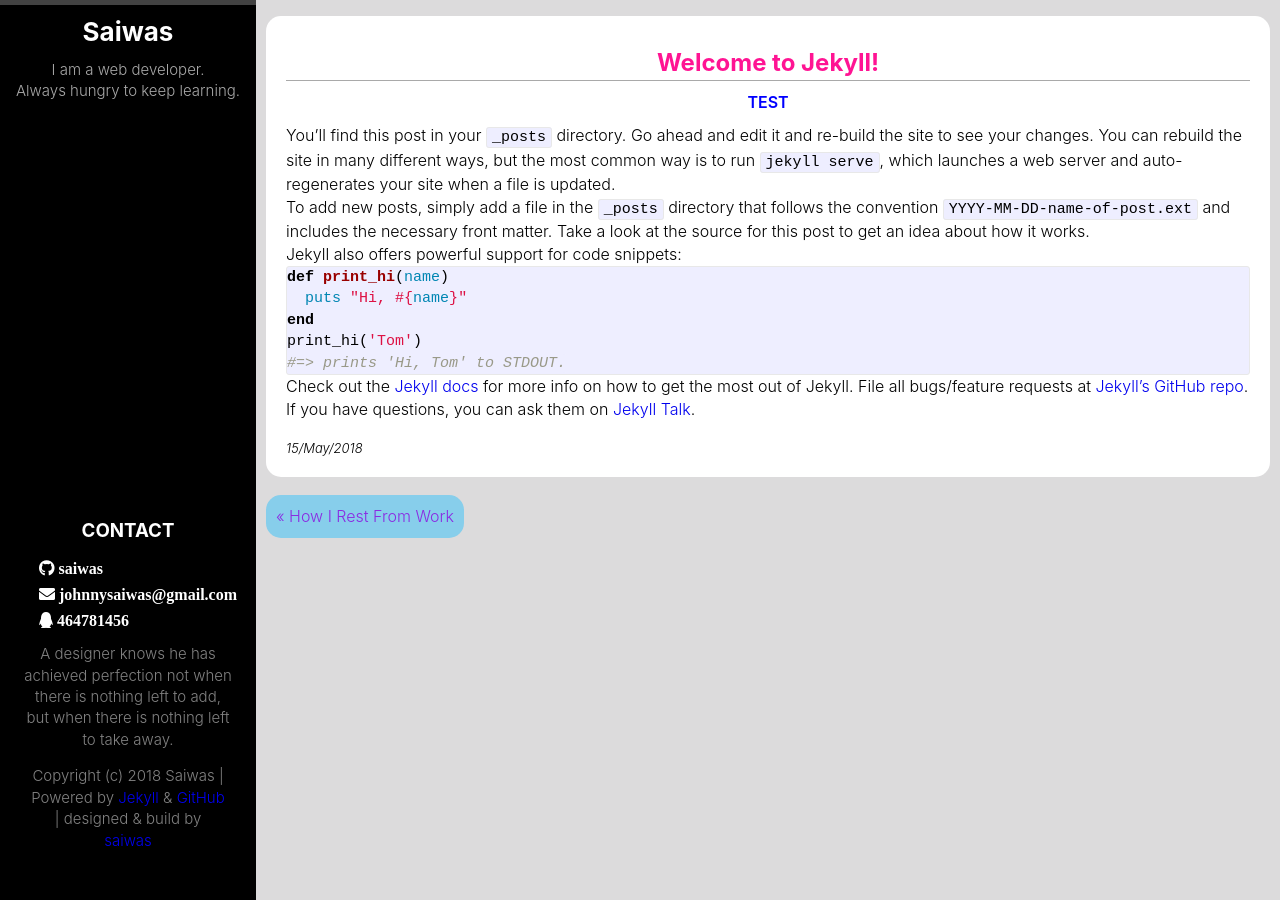
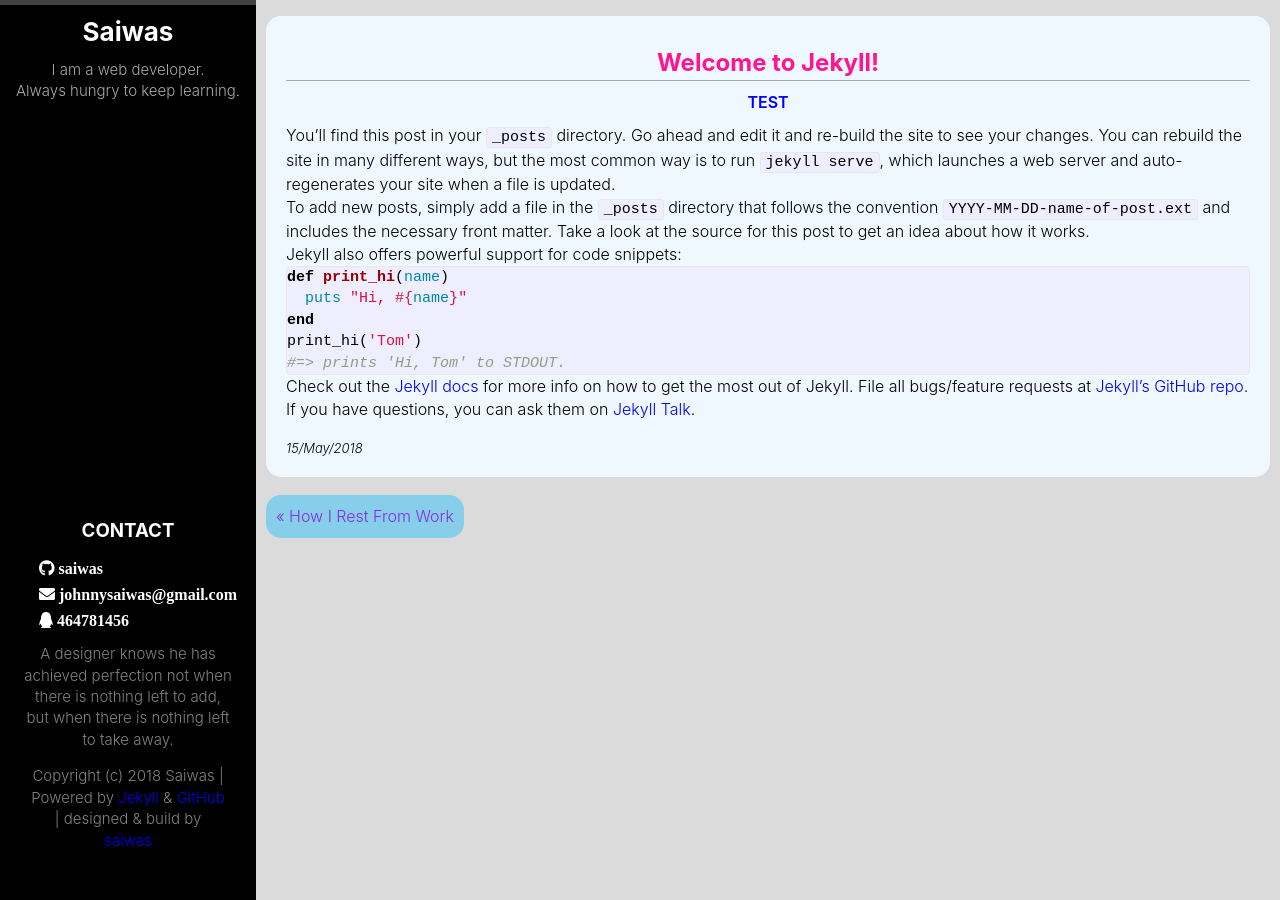
Before and after one commit to saiwas/blog, a Jekyll site: the page built from _posts/2018-05-18-welcome-to-jekyll.markdown, in a window 1280 px wide. Built offline with Jekyll 4.4.1, drawn with Linux system fonts in a browser that asks for light colours.

Commit message:
Change the background color & add hover event

```diff
--- a/_sass/components/post_detail.scss
+++ b/_sass/components/post_detail.scss
@@ -1,5 +1,5 @@
 #post-detail {
-    background-color: white;
+    background-color: aliceblue;
     margin: 1em 10px 0.5em;
     padding: 20px;
     border-radius: 15px;
--- a/_sass/components/post_item.scss
+++ b/_sass/components/post_item.scss
@@ -1,9 +1,12 @@
 article {
-    background-color: whitesmoke;
+    background-color: aliceblue;
     margin: 0.5em;
     -webkit-border-radius: 10px;
     border-radius: 10px;
     padding: 1em;
+    &:hover, &:active {
+        box-shadow: 5px 5px 19px 10px darkgrey;
+    }
 }
 
 .post-title {
@@ -24,8 +27,7 @@
 }
 
 .excerpt {
-    margin: 10px 0;
-    // color:
+    margin: 10px 0; // color:
 }
 
 .post-date {
```
